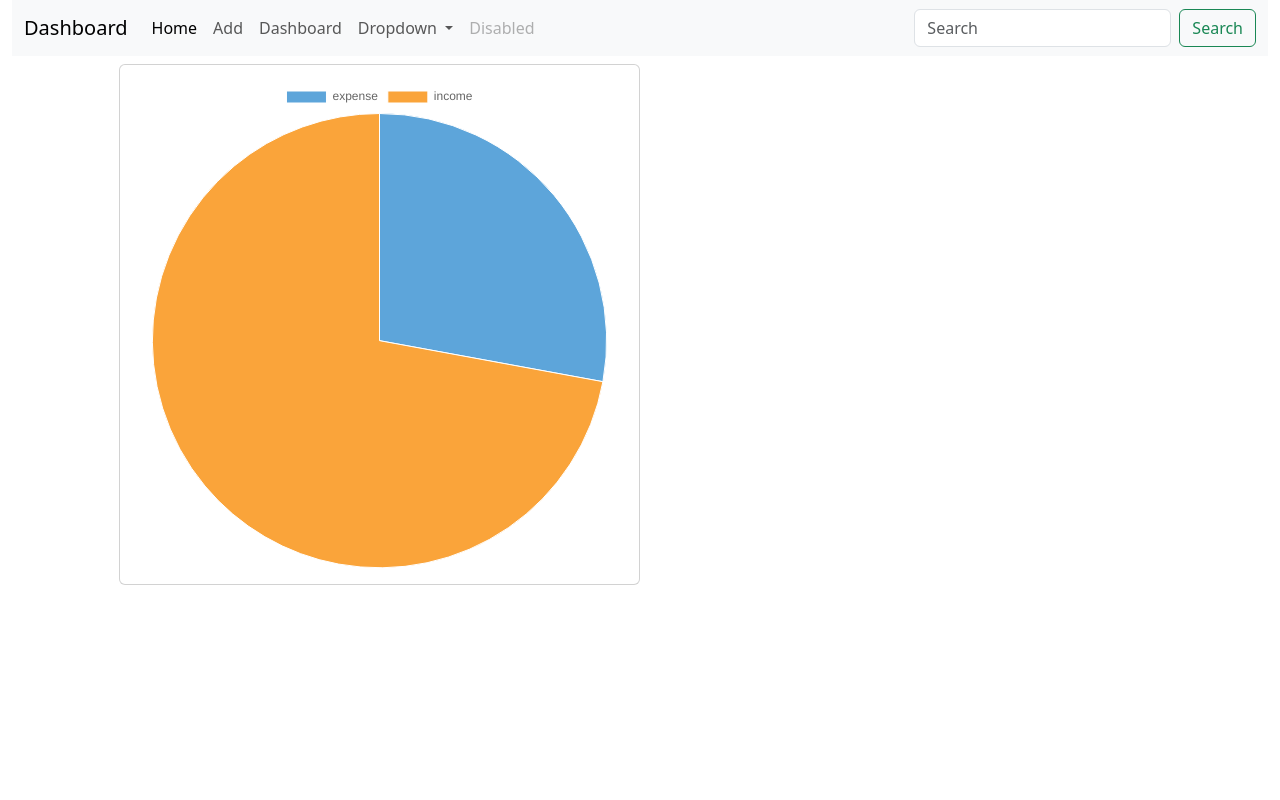
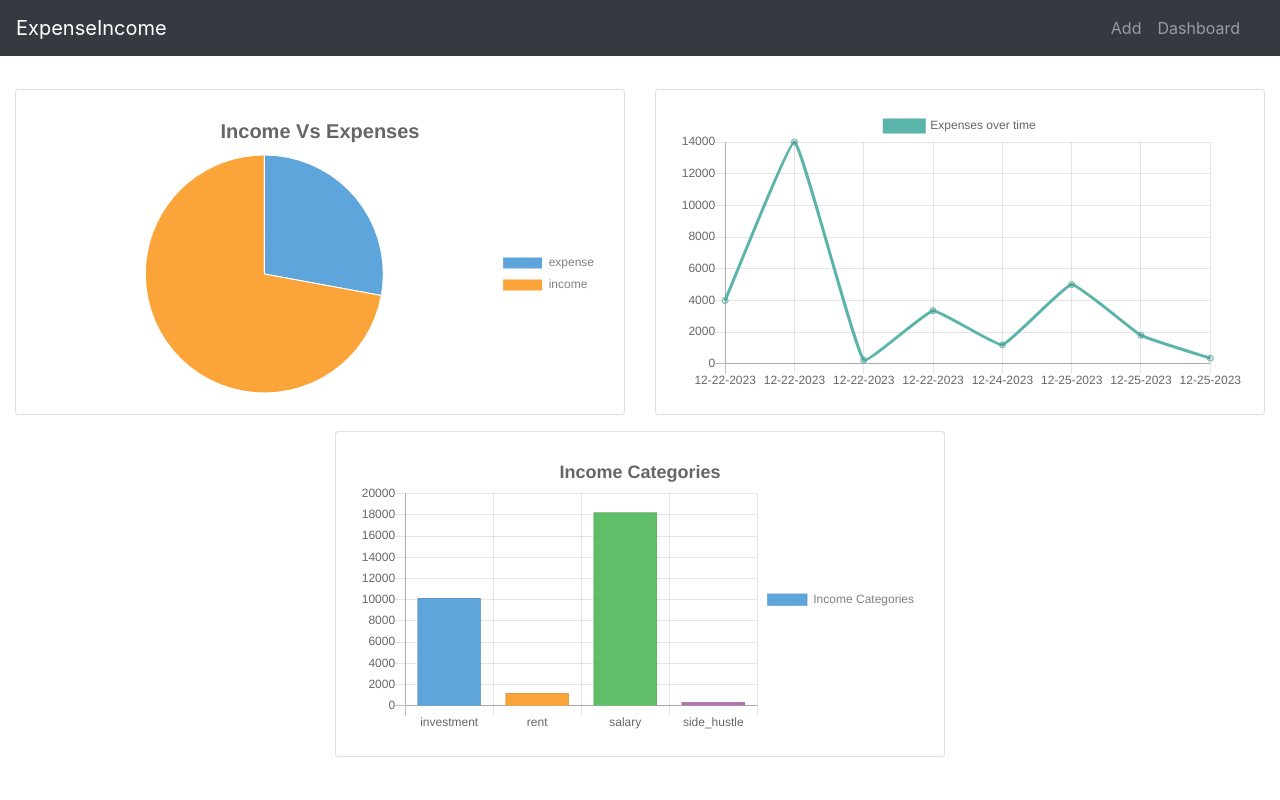
Before and after one commit to timothyho12321/dashboard, a Flask app: page /dashboard in a window 1280 px wide. Run offline with Flask 3, Linux system fonts and the light colour scheme; data comes from the database, SQL or seed files in the repository; both versions use the stored data as it was after the commit; some libraries are stand-ins or nearby versions.

Commit message:
add category chart

```diff
--- a/application/routes.py
+++ b/application/routes.py
@@ -14,12 +14,31 @@
 
     income_vs_expense = db.session.query(db.func.sum(IncomeExpense.amount), IncomeExpense.type).group_by(IncomeExpense.type).order_by(IncomeExpense.type).all()
 
+    dates = db.session.query(db.func.sum(IncomeExpense.amount),IncomeExpense.date).group_by(IncomeExpense.date).order_by(IncomeExpense.date).all()
+
+    category_comparison = db.session.query(db.func.sum(IncomeExpense.amount),IncomeExpense.category).group_by(IncomeExpense.category).order_by(IncomeExpense.category).all()
+
+    income_category = []
+    for amounts, _ in category_comparison:
+        income_category.append(amounts)
+
     income_expense = []
     for total_amount, _ in income_vs_expense:
         income_expense.append(total_amount)
 
+    over_time_expenditure = []
+    dates_labels = []
+    for amount, date in dates:
+        over_time_expenditure.append(amount)
+        dates_labels.append(date.strftime("%m-%d-%Y"))
+
+
+
     return render_template('dashboard.html',
-                           income_vs_expenses=json.dumps(income_expense))
+                           income_vs_expenses=json.dumps(income_expense),
+                           over_time_expenditure=json.dumps(over_time_expenditure),
+                           dates_labels=json.dumps(dates_labels),
+                           category_spend = json.dumps(income_category))
 
 @app.route("/add", methods =["GET", "POST"])
 def add_expense():
--- a/application/templates/dashboard.html
+++ b/application/templates/dashboard.html
@@ -10,12 +10,38 @@
     </div>
 </div>
 
+<div class="col-xs-10 col-sm-6 col-md-6">
+    <div class="card card-style mb-2 mt-2">
+        <div class="card-body">
+            <div class="chart-container" style="position: relative;">
+                <canvas id="expenses_over_time"></canvas>
+            </div>
+        </div>
+    </div>
+</div>
+
+<div class="col-xs-10 col-sm-6 col-md-6">
+    <div class="card card-style mb-2 mt-2">
+        <div class="card-body">
+            <div class="chart-container" style="position: relative;">
+                <canvas id="category_chart"></canvas>
+            </div>
+        </div>
+    </div>
+</div>
+
 {% block javascript %}
 
-<script src="https://cdn.jsdelivr.net/npm/chart.js"></script>
 
 <script>
    let income_expenses = JSON.parse({{ income_vs_expenses | tojson }});
+
+   Chart.scaleService.updateScaleDefaults('linear', {
+            ticks: {
+                min: 0
+            }
+    });
+
 
     let income_vs_expense_chart = new Chart(income_vs_expense, {
             type: 'pie',
@@ -54,6 +80,65 @@
             }
         })
 
+    let categorical_data = JSON.parse({{ category_spend | tojson }});
+
+    let category_variable = new Chart(category_chart,{
+        type: 'bar',
+        data: {
+            labels: ['investment', 'rent', 'salary','side_hustle'],
+            datasets:[{
+                label: "Income Categories",
+                data: categorical_data,
+                backgroundColor: ['#5DA5DA ', '#FAA43A', '#60BD68',
+                    '#B276B2', '#E16851', '#FB8267'],
+                borderWidth: 1,
+                hoverBorderColor: "blue",
+                hoverBorderWidth: 2,
+                hoverBackgroundColor: 'rgba(154, 245, 140)',
+                pointHoverRadius: 5
+            }]
+
+        },
+        options:{
+            title: {
+                display: true,
+                text: "Income Categories",
+                fontSize: 18
+            },
+            legend:{
+                position: "right",
+                labels:{
+                    fontColor:"gray"
+                },
+                display: true
+            },
+            elements:{
+                hitRadius:3
+            }
+        }
+
+    })
+
+    let dates = JSON.parse({{ dates_labels | tojson }});
+    let amounts = JSON.parse({{ over_time_expenditure | tojson }})
+
+    new Chart(document.getElementById("expenses_over_time"),{
+        type: "line",
+        data:
+        {
+            labels: dates,
+            datasets: [{
+                label: "Expenses over time",
+                data: amounts,
+                fill:false,
+                borderColor: "rgb(90,180,170)",
+                lineTension: 0.1
+            }]
+        },
+        options:{}
+
+    });
+
 </script>
 {% endblock %}
 
--- a/application/templates/layout.html
+++ b/application/templates/layout.html
@@ -1,84 +1,71 @@
 <!DOCTYPE html>
 <html lang="en">
+
 <head>
     <meta charset="UTF-8">
+    <meta http-equiv="X-UA-Compatible" content="IE=edge">
     <meta name="viewport" content="width=device-width, initial-scale=1.0">
-    <link href="https://cdn.jsdelivr.net/npm/bootstrap@5.3.2/dist/css/bootstrap.min.css" rel="stylesheet" integrity="sha384-T3c6CoIi6uLrA9TneNEoa7RxnatzjcDSCmG1MXxSR1GAsXEV/Dwwykc2MPK8M2HN" crossorigin="anonymous">
-    <script src="https://cdnjs.cloudflare.com/ajax/libs/Chart.js/4.4.1/chart.min.js" integrity="sha512-L0Shl7nXXzIlBSUUPpxrokqq4ojqgZFQczTYlGjzONGTDAcLremjwaWv5A+EDLnxhQzY5xUZPWLOLqYRkY0Cbw==" crossorigin="anonymous" referrerpolicy="no-referrer"></script>
 
-    {%if title%}
-        <title>Expense app - {{title}}</title>
+    <link rel="stylesheet"
+        href="https://maxcdn.bootstrapcdn.com/bootstrap/4.0.0/css/bootstrap.min.css"
+        integrity="sha384-Gn5384xqQ1aoWXA+058RXPxPg6fy4IWvTNh0E263XmFcJlSAwiGgFAW/dAiS6JXm" crossorigin="anonymous">
+
+    <script src="https://cdn.jsdelivr.net/npm/chart.js@2.8.0"></script>
+
+    {% if title %}
+        <title>ExpenseApp - {{ title }}</title>
     {% else %}
-        <title>Expense app</title>
+        <title>ExpenseApp</title>
     {% endif %}
+</head>
 
-</head>
 <body>
-
     <div class="container-fluid">
-        <nav class="navbar navbar-expand-lg bg-body-tertiary">
-            <div class="container-fluid">
-                <a class="navbar-brand" href="#">Dashboard</a>
-                <button class="navbar-toggler" type="button" data-bs-toggle="collapse" data-bs-target="#navbarSupportedContent" aria-controls="navbarSupportedContent" aria-expanded="false" aria-label="Toggle navigation">
-                <span class="navbar-toggler-icon"></span>
-                </button>
-                <div class="collapse navbar-collapse" id="navbarSupportedContent">
-                <ul class="navbar-nav me-auto mb-2 mb-lg-0">
-                    <li class="nav-item">
-                    <a class="nav-link active" aria-current="page" href="{{url_for('index')}}">Home</a>
-                    </li>
-                    <li class="nav-item">
-                    <a class="nav-link" href="{{url_for('add_expense')}}">Add</a>
-                    </li>
-                    <li class="nav-item">
-                        <a class="nav-link" href="{{url_for('dashboard')}}">Dashboard</a>
-                    </li>
-                    <li class="nav-item dropdown">
-                    <a class="nav-link dropdown-toggle" href="#" role="button" data-bs-toggle="dropdown" aria-expanded="false">
-                        Dropdown
-                    </a>
-                    <ul class="dropdown-menu">
-                        <li><a class="dropdown-item" href="#">Action</a></li>
-                        <li><a class="dropdown-item" href="#">Another action</a></li>
-                        <li><hr class="dropdown-divider"></li>
-                        <li><a class="dropdown-item" href="#">Something else here</a></li>
-                    </ul>
-                    </li>
-                    <li class="nav-item">
-                    <a class="nav-link disabled" aria-disabled="true">Disabled</a>
-                    </li>
-                </ul>
-                <form class="d-flex" role="search">
-                    <input class="form-control me-2" type="search" placeholder="Search" aria-label="Search">
-                    <button class="btn btn-outline-success" type="submit">Search</button>
-                </form>
-                </div>
+        <div class="row">
+            <div class="col-md-12 p-0">
+                <header class="mb-4">
+                    <nav class="navbar navbar-expand-lg navbar-dark bg-dark">
+                        <a class="navbar-brand" href="{{ url_for('index') }}">ExpenseIncome</a>
+                        <button class="navbar-toggler" type="button" data-toggle="collapse" data-target="#navbarNavAltMarkup"
+                            aria-controls="navbarNavAltMarkup" aria-expanded="false" aria-label="Toggle navigation">
+                            <span class="navbar-toggler-icon"></span>
+                        </button>
+                        <div class="collapse navbar-collapse" id="navbarNavAltMarkup">
+                            <div class="navbar-nav ml-auto mr-3">
+                                <a class="nav-item nav-link" href="{{ url_for('add_expense') }}">Add</a>
+                                <a class="nav-item nav-link" href="{{ url_for('dashboard') }}">Dashboard</a>
+                            </div>
+                        </div>
+                    </nav>
+                </header>
             </div>
-        </nav>
+        </div>
 
         <div class="row justify-content-center">
-            <div class="col-md-10">
-                {% with messages = get_flashed_messages(with_categories= True)%}
-
+            <div class="col-md-10"></div>
+                {% with messages = get_flashed_messages(with_categories = True) %}
                     {% if messages %}
-                        {% for category,message in messages %}
-                            <div class="alert mt-2 alert-{{category}}">
-                                {{message}}
+                        {% for category, message in messages %}
+                            <div class="alert alert-{{ category }}">
+                                {{ message }}
                             </div>
                         {% endfor %}
                     {% endif %}
                 {% endwith %}
-                {% block content %}
-                <h2>This is layout file</h2>
-                {% endblock %}
+                {% block content %}{% endblock %}
             </div>
         </div>
     </div>
 
+    <script src="https://code.jquery.com/jquery-3.2.1.slim.min.js"
+        integrity="sha384-KJ3o2DKtIkvYIK3UENzmM7KCkRr/rE9/Qpg6aAZGJwFDMVNA/GpGFF93hXpG5KkN"
+        crossorigin="anonymous"></script>
+    <script src="https://cdnjs.cloudflare.com/ajax/libs/popper.js/1.12.9/umd/popper.min.js"
+        integrity="sha384-ApNbgh9B+Y1QKtv3Rn7W3mgPxhU9K/ScQsAP7hUibX39j7fakFPskvXusvfa0b4Q"
+        crossorigin="anonymous"></script>
+    <script src="https://maxcdn.bootstrapcdn.com/bootstrap/4.0.0/js/bootstrap.min.js"
+        integrity="sha384-JZR6Spejh4U02d8jOt6vLEHfe/JQGiRRSQQxSfFWpi1MquVdAyjUar5+76PVCmYl"
+        crossorigin="anonymous"></script>
+</body>
 
-
-
-    <script src="https://cdn.jsdelivr.net/npm/bootstrap@5.3.2/dist/js/bootstrap.bundle.min.js" integrity="sha384-C6RzsynM9kWDrMNeT87bh95OGNyZPhcTNXj1NW7RuBCsyN/o0jlpcV8Qyq46cDfL" crossorigin="anonymous"></script>
-
-</body>
 </html>
```
Also changed, not shown: instance/expensesDB.db.
